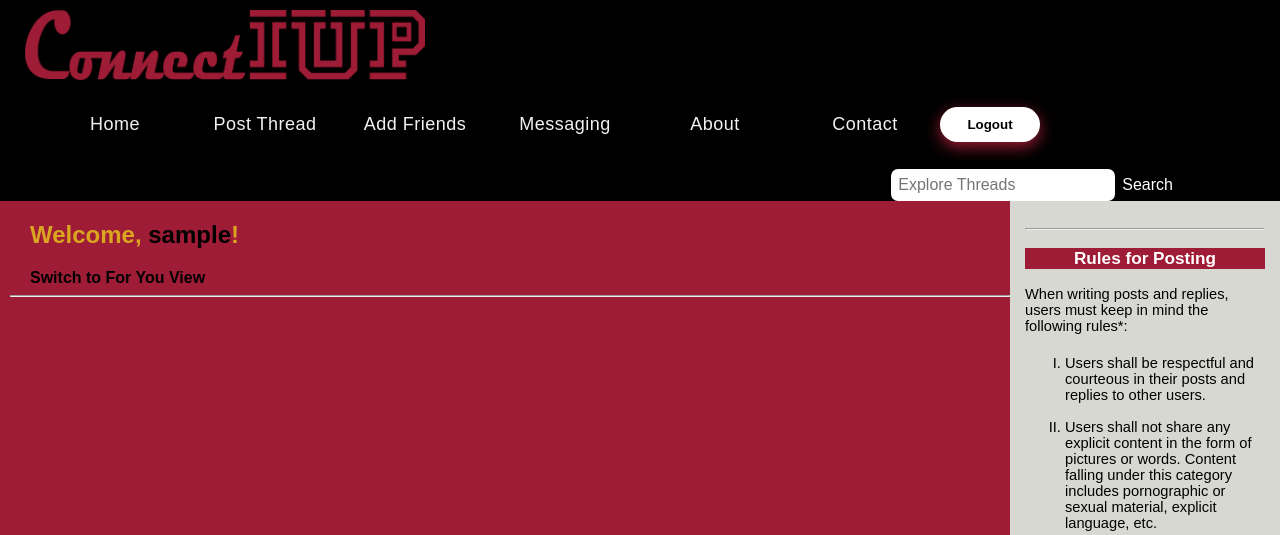
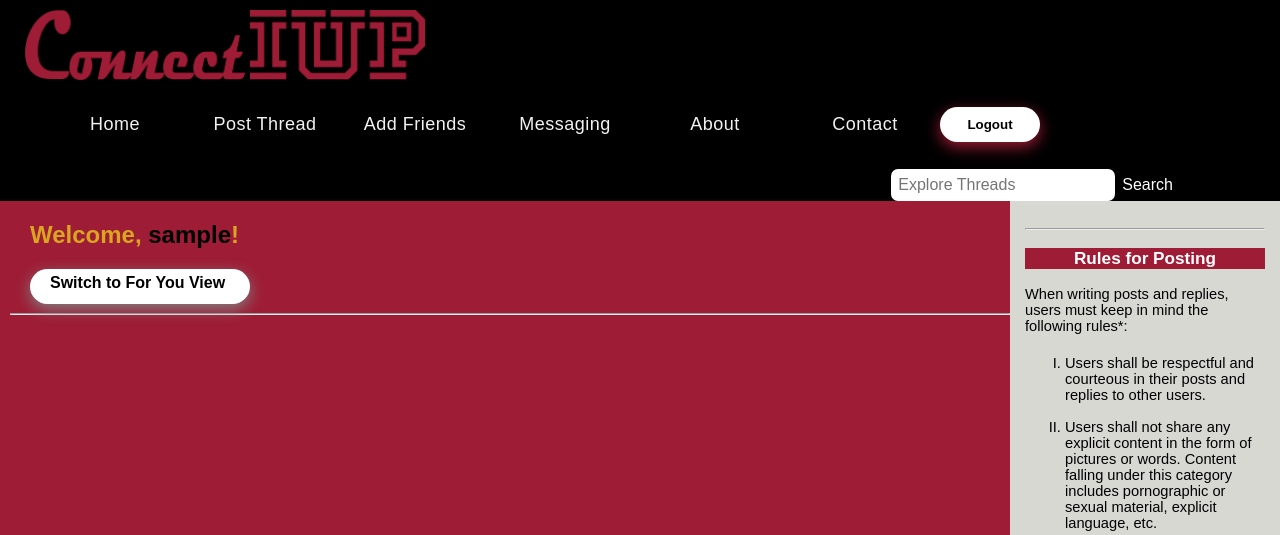
Before and after one commit to realmastercoder/connectiup, a PHP site: page /homepage.php in a window 1280 px wide. Shown: the top 535 px of the page. Run offline with PHP 8.4, Linux system fonts and the light colour scheme; the visitor is signed in with stand-in values (Sample User, id 1); data that the repository does not hold is empty.

Commit message:
button changes

```diff
--- a/about.php
+++ b/about.php
@@ -22,6 +22,7 @@ if (!$conn) {
     <link rel="stylesheet" href="css/style.css">
   <link rel="stylesheet" href="css/home.css">
   <link rel="stylesheet" href="css/post_page.css">
+  <link rel="stylesheet" href="css/button.css">
   </head>
 
   <body>
@@ -36,6 +37,7 @@ if (!$conn) {
       <li><a href='#'> Messaging</a></li>
       <li><a href='about.php'> About</a></li>
       <li><a href='contact.html'> Contact</a></li>
+      <li><input type=button class="logout" onclick="window.location.href='logout.php'" value="Logout"></li>
     </ul>
     <form class="search-form">
       <input type="text" placeholder="Explore Threads">
--- a/contact.html
+++ b/contact.html
@@ -6,6 +6,7 @@
         <link rel="stylesheet" href="css/style.css">
         <link rel="stylesheet" href="css/home.css">
         <link rel="stylesheet" href="css/post_page.css">
+        <link rel="stylesheet" href="css/button.css">
     </head>
     <body>
         <div id="banner">
@@ -19,6 +20,7 @@
               <li><a href='#'> Messaging</a></li>
               <li><a href='about.php'> About</a></li>
               <li><a href='contact.html'> Contact</a></li>
+              <li><input type=button class="logout" onclick="window.location.href='logout.php'" value="Logout"></li>
             </ul>
             <form class="search-form">
               <input type="text" placeholder="Explore Threads">
--- a/css/button.css
+++ b/css/button.css
@@ -21,13 +21,25 @@
 }
 
 .view {
+    font-family: Arial, Helvetica, sans-serif;
     color: black;
+    background: white;
+    border-radius: 40px;
     font-weight: 600;
     float: left;
     margin-left: 20px;
+    width: 180px;
+    padding-left: 20px;
+    padding-right: 20px;
+    border: none;
+    box-shadow: 0px 5px 15px 0px grey;
+    height: 30px;
+
+    padding-top: 5px;
 }
 
 .view:hover {
-    font-weight: 800;
+    box-shadow: 0px 5px 15px 0px grey;
+    opacity: 0.5;
     font-family: Arial, Helvetica, sans-serif;;
 }
--- a/homepage.php
+++ b/homepage.php
@@ -100,6 +100,7 @@ if (!$conn) {
     <a href=for_you.php>Switch to For You View</a>
     </div>
     <br>
+    <br>
     <hr>
 
     <?php
--- a/new_post.php
+++ b/new_post.php
@@ -22,6 +22,7 @@ if (!$conn) {
     <link rel="stylesheet" href="css/home.css">
     <link rel="stylesheet" href="css/poststyle.css">
     <script src="scripts/collapse.js"></script>
+    <link rel="stylesheet" href="css/button.css">
 </head>
 
 <body>
@@ -36,6 +37,7 @@ if (!$conn) {
             <li><a href='#'> Messaging</a></li>
             <li><a href='about.php'> About</a></li>
             <li><a href='contact.html'> Contact</a></li>
+            <li><input type=button class="logout" onclick="window.location.href='logout.php'" value="Logout"></li>
         </ul>
         <form class="search-form">
             <input type="text" placeholder="Explore Threads">
--- a/post.php
+++ b/post.php
@@ -47,6 +47,7 @@ $poster = mysqli_fetch_assoc($poster)['username'];
   <link rel="stylesheet" href="css/home.css">
   <link rel="stylesheet" href="css/post_page.css">
   <script src="scripts/post.js"></script>
+  <link rel="stylesheet" href="css/button.css">
 </head>
 
 <body>
@@ -61,6 +62,7 @@ $poster = mysqli_fetch_assoc($poster)['username'];
       <li><a href='#'> Messaging</a></li>
       <li><a href='about.php'> About</a></li>
       <li><a href='contact.html'> Contact</a></li>
+      <li><input type=button class="logout" onclick="window.location.href='logout.php'" value="Logout"></li>
     </ul>
     <form class="search-form">
       <input type="text" placeholder="Explore Threads">
```
